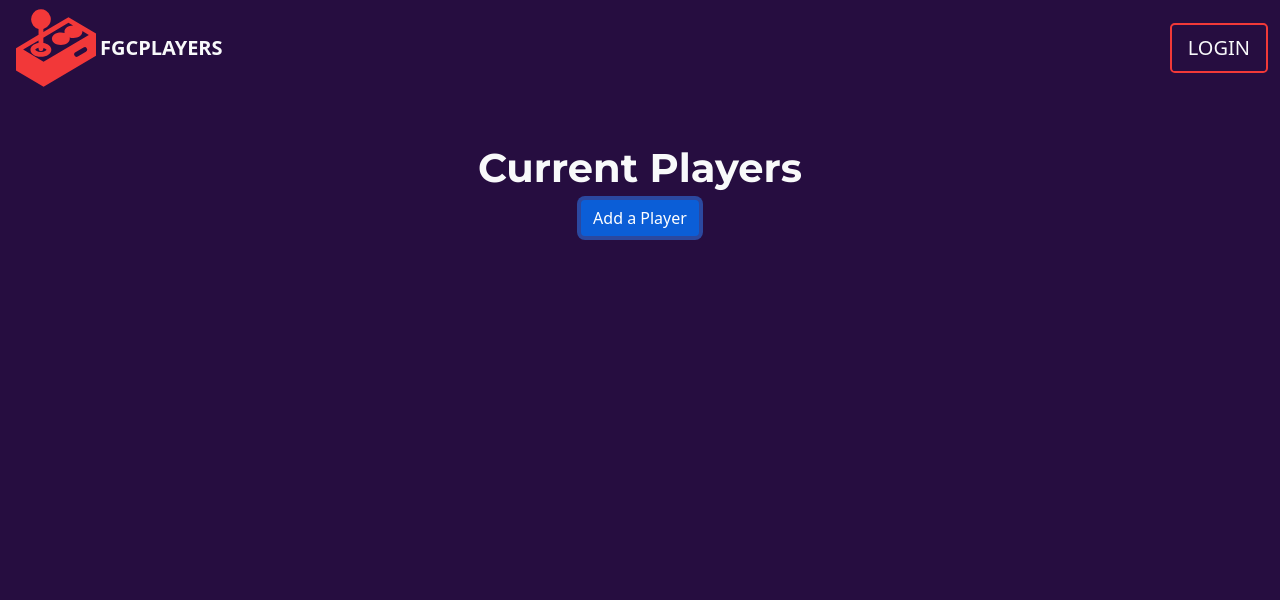
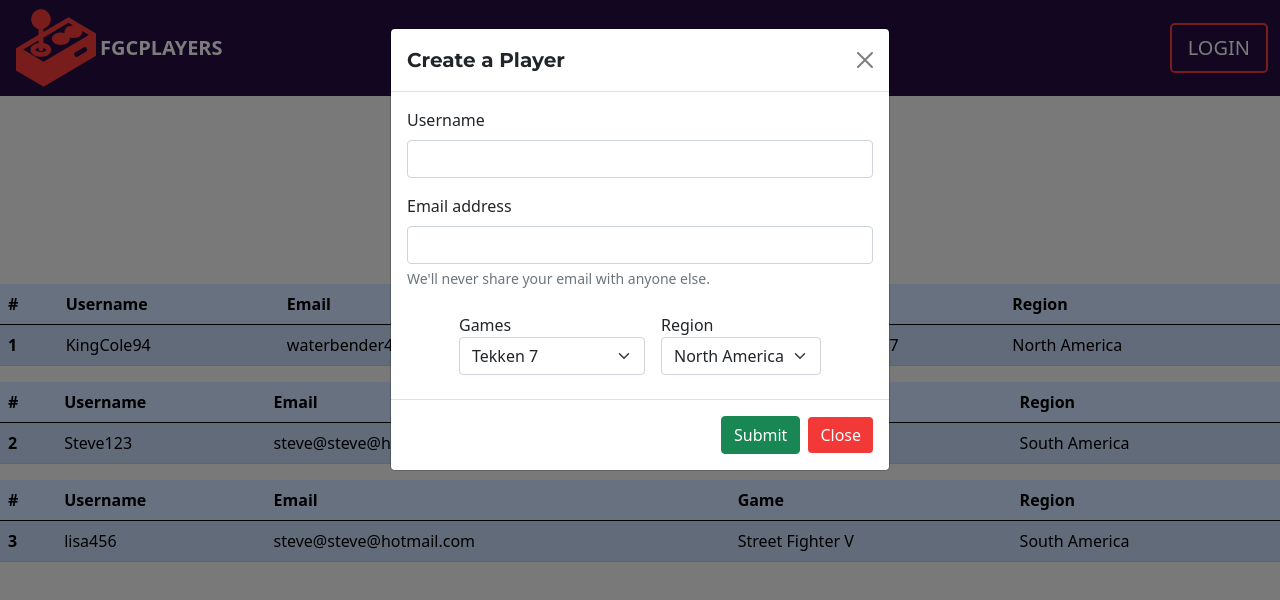
Before and after one commit to ColeBrian-FS/FGCTracker, a plain HTML site: page currentplayers.html in a window 1280 px wide. Both pictures are taken after a click on the button "Add a Player". Drawn offline with nearby package versions, Linux system fonts and the light colour scheme.

Commit message:
updated HTMl

```diff
--- a/currentplayers.html
+++ b/currentplayers.html
@@ -4,21 +4,28 @@
     <meta charset="UTF-8" />
     <meta http-equiv="X-UA-Compatible" content="IE=edge" />
     <meta name="viewport" content="width=device-width, initial-scale=1.0" />
+    <!-- CSS -->
     <link
       href="https://cdn.jsdelivr.net/npm/bootstrap@5.1.0/dist/css/bootstrap.min.css"
       rel="stylesheet"
       integrity="sha384-KyZXEAg3QhqLMpG8r+8fhAXLRk2vvoC2f3B09zVXn8CA5QIVfZOJ3BCsw2P0p/We"
       crossorigin="anonymous"
     />
-    <script
-      src="https://cdn.jsdelivr.net/npm/bootstrap@5.1.0/dist/js/bootstrap.bundle.min.js"
-      integrity="sha384-U1DAWAznBHeqEIlVSCgzq+c9gqGAJn5c/t99JyeKa9xxaYpSvHU5awsuZVVFIhvj"
-      crossorigin="anonymous"
-    ></script>
+   <!-- JavaScript Bundle with Popper -->
+<script src="https://cdn.jsdelivr.net/npm/bootstrap@5.1.0/dist/js/bootstrap.bundle.min.js"
+integrity="sha384-U1DAWAznBHeqEIlVSCgzq+c9gqGAJn5c/t99JyeKa9xxaYpSvHU5awsuZVVFIhvj"
+ crossorigin="anonymous"></script>
+
+ <!-- Icons  -->
+    <link
+      rel="stylesheet"
+      href="https://cdn.jsdelivr.net/npm/bootstrap-icons@1.5.0/font/bootstrap-icons.css"
+    />
     <link rel="stylesheet" href="style.css" />
+    <script type="module" defer src="./js/app.js"></script>
     <title>Current Players</title>
   </head>
-  <body class="section-dark-bg">
+  <body >
     <nav class="navbar navbar-expand-lg navbar-light">
       <div class="container-fluid">
         <img class="logo mx-1" src="img/joystick-svgrepo-com.svg" alt="" />
@@ -38,20 +45,73 @@
           class="collapse navbar-collapse justify-content-end"
           id="navbarNav"
         >
-          <button class="btn btn-outline btn-lg text-light">LOGIN</button>
+          <button class="btn btn-outline btn-lg text-light" data-bs-toggle="modal" data-target="#modal">LOGIN</button>
         </div>
       </div>
     </nav>
-    <div class="container py-5">
-      <h1 class="text-light text-center">Current Players</h1>
-      <div class="container d-flex justify-content-center">
-        <button class="btn btn-primary">Add a Player</button>
-      </div>
-    </header>
-    </div>
+    <section>
+      <div class="container py-5">
+        <h1 class=" text-center">Current Players</h1>
+        <div class="container d-flex justify-content-center">
+          <button  type="button" class="btn btn-primary" data-bs-toggle="modal" data-bs-target="#modal" >Add a Player</button>
+        </div>
+    </section>
 
 
-    <!-- on click a modal window pops and adds player to to the list  -->
-    <main></main>
+
+<!-- Modal -->
+<div class="modal fade" id="modal" tabindex="-1" aria-labelledby="modal-label" aria-hidden="true">
+  <div class="modal-dialog">
+    <div class="modal-content">
+      <div class="modal-header">
+        <h5 class="modal-title" id="modal-label">Create a Player</h5>
+        <button type="button" class="btn-close" data-bs-dismiss="modal" aria-label="Close"></button>
+      </div>
+      <div class="modal-body">
+      <!-- Form -->
+      <form id="characterForm" role="form">
+        <!-- input - username -->
+        <div class="mb-3">
+          <label for="username" class="form-label">Username</label>
+          <input type="text" class="form-control" id="username">
+        </div>
+        <!-- input - email -->
+        <div class="mb-3">
+          <label for="exampleInputEmail1" class="form-label">Email address</label>
+          <input type="email" class="form-control" id="email" aria-describedby="emailHelp">
+          <div id="emailHelp" class="form-text">We'll never share your email with anyone else.</div>
+        </div>
+        <!-- Dropdowns -->
+        <div class="container d-lg-flex justify-content-center ">
+            <div class="dropdown m-2">
+              <label for="games">Games</label>
+              <select name="games" class="form-select" id="games-select"aria-labelledby="games-select">
+                <option value="Tekken 7">Tekken 7</option>
+                <option value="Street Fighter V">Street Fighter V</option>
+                <option value="Guilty Gear Strive">Guilty Gear Strive</option>
+                <option value="Mortal Kombat 11">Mortal Kombat 11</option>
+              </select>
+            </div>
+            <div class="dropdown m-2">
+              <label for="region">Region</label>
+              <select name="region" class="form-select" id="region-select" aria-labelledby="region-select">
+                <option value="North America">North America</option>
+                <option value="South America "> South America</option>
+                <option value="Europe">Europe</option>
+                <option value="Austrailia">Australia</option>
+                <option value="Africa">Africa</option>
+              </select>
+          </div>
+        </div>
+     </div>
+     <div class="modal-footer">
+      <button type="submit" id="submit" data-bs-dismiss="modal" class="btn btn-success">Submit</button>
+      <button type="button" class="btn btn-primary" data-bs-dismiss="modal">Close</button>
+    </div>
+    </form>
+    </div>
+  </div>
+</div>
+   <section class="playercard-section "></section>
   </body>
 </html>
```
Also changed, not shown: index.html (+15 -5 lines).
